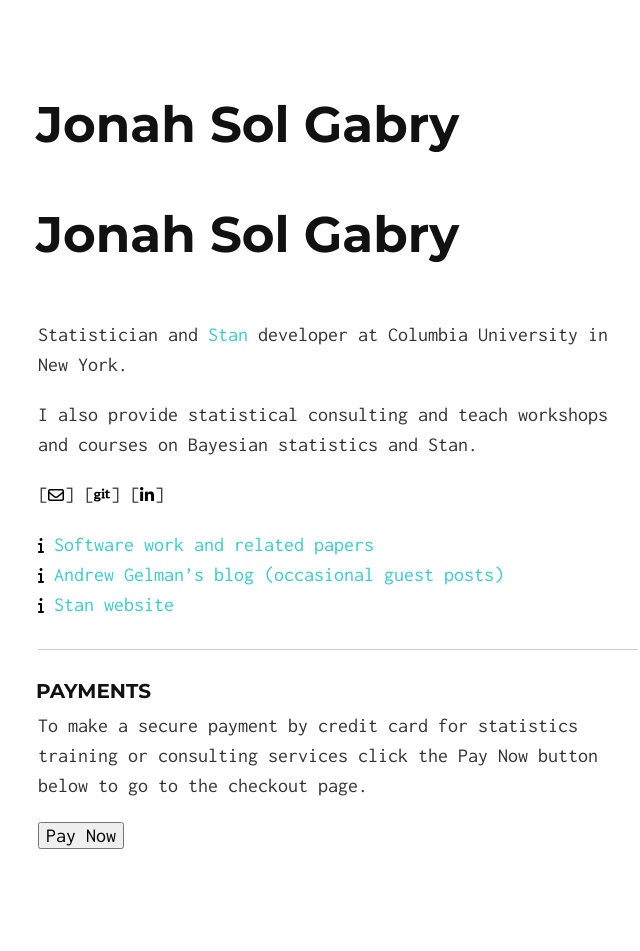
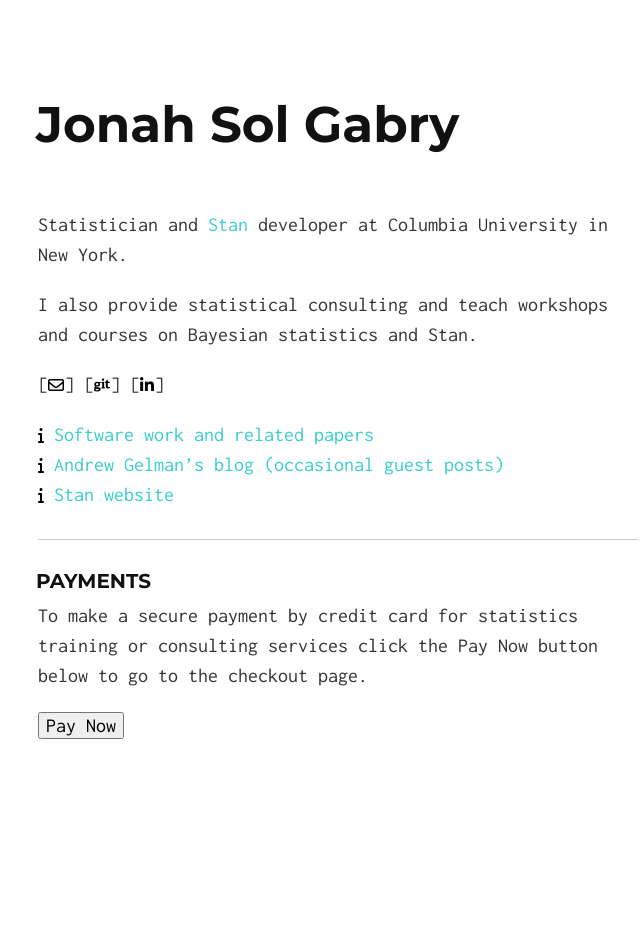
Before and after one commit to kendyteng/kendyteng.github.io, a Jekyll site: the page built from payments/index.md, in a window 1280 px wide. Shown: the whole page, without its empty margins (302-942 px from the left). Built offline with Jekyll 4.4.1, drawn with Linux system fonts in a browser that asks for light colours; nearby versions of some CDN libraries; our own code applies the rules of GitHub Pages for plain Markdown files; after the commit the page ends 900 px from its top, so only the background shows below that.

Commit message:
Remove duplicate header

```diff
--- a/payments/index.md
+++ b/payments/index.md
@@ -1,9 +1,7 @@
 ---
-title:
+title: Jonah Sol Gabry
 layout: default
 ---
-
-# Jonah Sol Gabry
 
 Statistician and [Stan](http://mc-stan.org) developer at Columbia University in New York.
 
```
